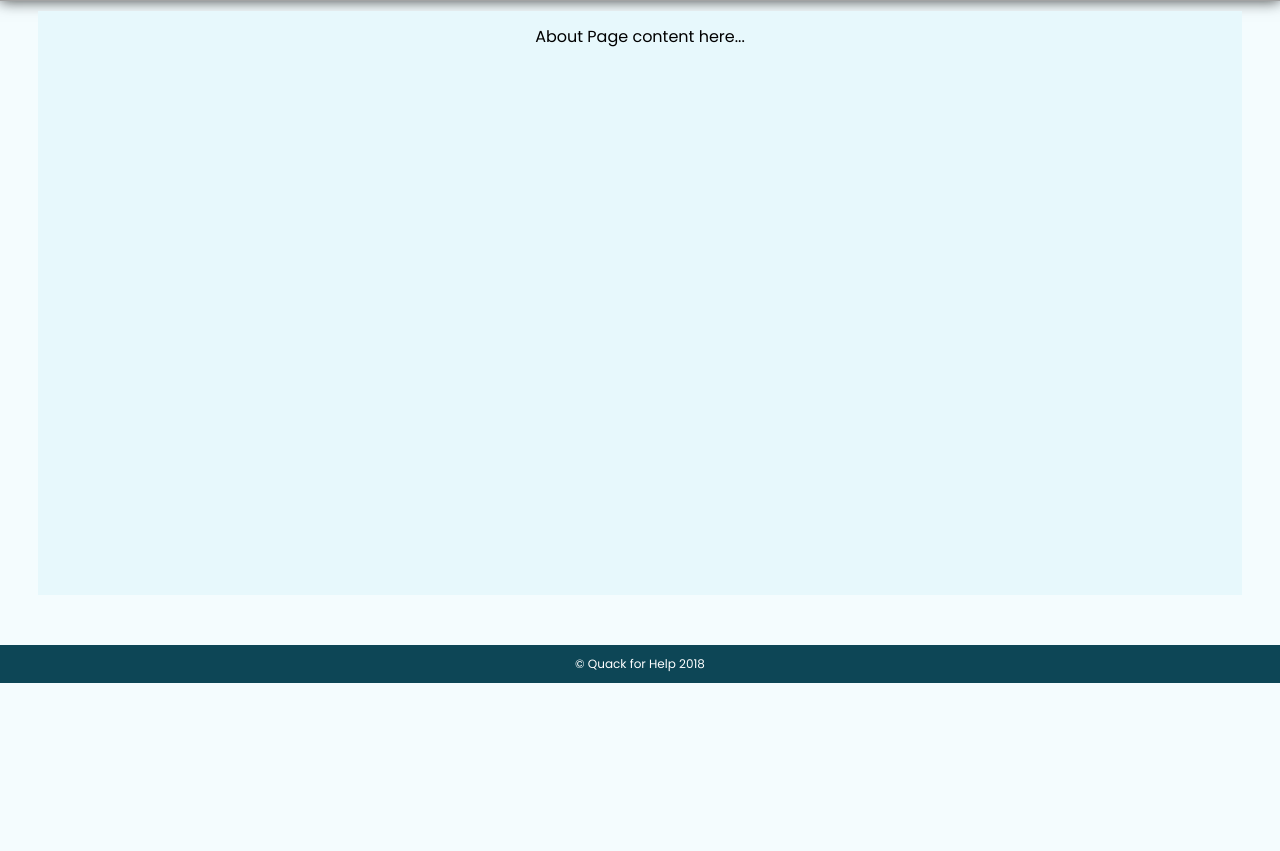
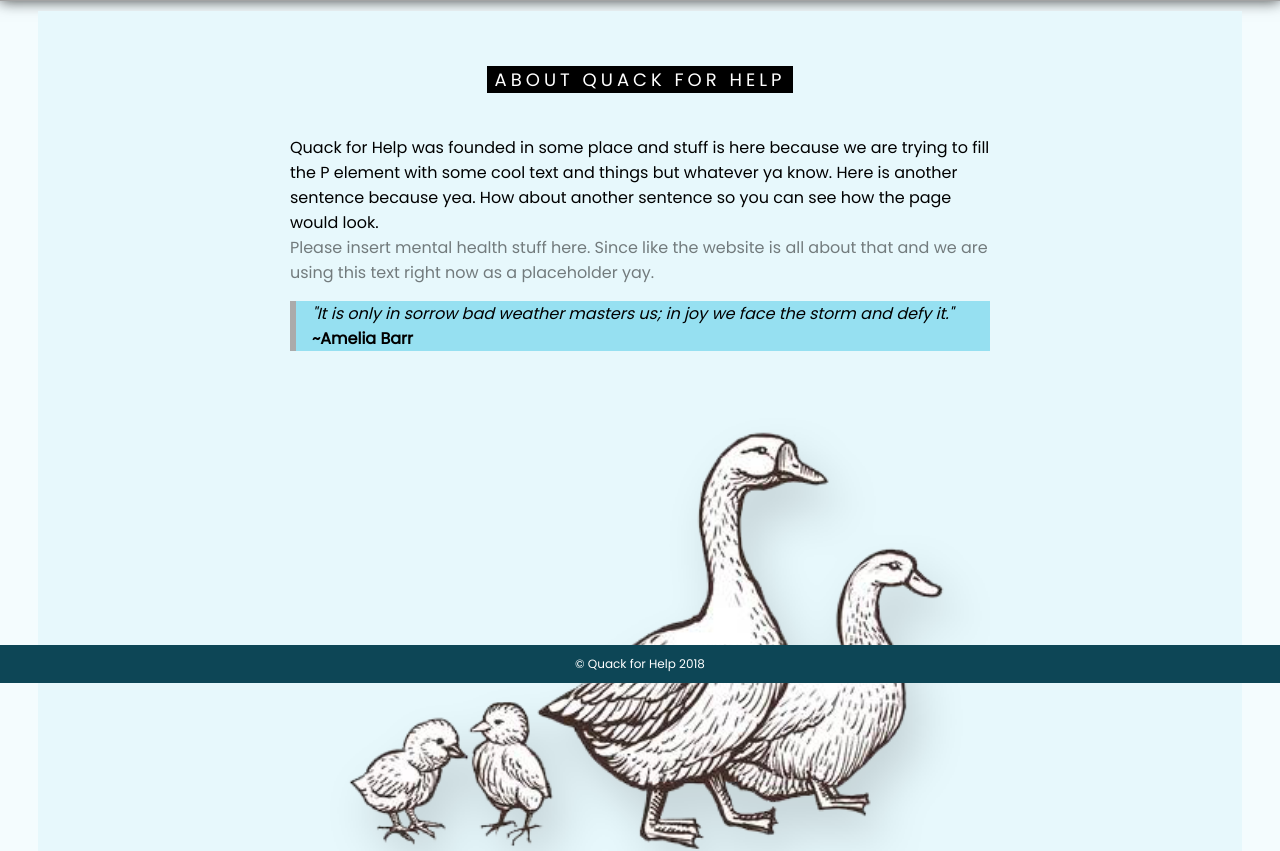
Before and after one commit to mikedelgaudio/quackForHelp, a plain HTML site: page pages/about.html in a window 1280 px wide. Shown: the part 117-968 px from the top of the page. Before the commit the page ends 800 px from the top, so only its background shows below. Drawn offline with Linux system fonts and the light colour scheme.

Commit message:
about page worked on, more uniform to the pages, need to fill with meaningful content...

```diff
--- a/css/about-content.css
+++ b/css/about-content.css
@@ -1,3 +1,85 @@
 @charset "UTF-8";
 /* CSS Document */
+/*I pledge my honor that I have abided by the Stevens Honor System.
+Michael DelGaudio
+Brandon Seidman
+Katelyn Chen
+Milad Masoodi
+Mitra Modi*/
 /*About CSS for CONTENT*/
+/*h5.quackHeader{
+	font-size:18px;
+	font-weight:400;
+	margin:10px 0;
+}*/
+
+.author{
+	font-weight: bold;
+}
+
+.questionLink{
+	padding-bottom: 5%;
+	text-align: center;
+}
+/*to get rid of the column list of links*/
+@media screen and (max-width: 600px){
+	.questionLink{
+		padding-bottom: 10%;
+	}
+}
+
+.lighterText{
+	opacity: 0.50;
+}
+
+.outsideContainer{
+	padding:0.01em 16px;
+}
+
+.innerContent{
+	margin-left:auto;
+	margin-right:auto;
+	max-width:700px;
+}
+
+/*This for the header About Quack for Help*/
+/*.quackCenter{
+	text-align:center;
+	width:auto
+}
+.quackPadding{
+	padding-top:32px;
+	padding-bottom:32px;
+}
+.quackBackgroundForText{
+	background-color:#000;
+	color:#fff;
+	display:inline-block;
+	padding-left:8px;
+	padding-right:8px;
+	text-align:center;
+}
+.quackSpacing{
+	letter-spacing:4px;
+}*/
+/**/
+
+/*Quote CSS*/
+.quackQuote{
+	padding:0.01em 16px;
+	margin-top:16px;
+	margin-bottom:16px;
+}
+.quackDarkerBackground{
+	color:#000;
+	background-color:#96E0F1;
+}
+.quackBorderLeft{
+	border-left: 6px solid #ABABAB;
+}
+/**/
+.about-duck{
+	width:100%;
+	max-width:1000px;
+	margin-top:16px;
+}
--- a/css/contact-content.css
+++ b/css/contact-content.css
@@ -1,3 +1,9 @@
 @charset "UTF-8";
 /* CSS Document */
+/*I pledge my honor that I have abided by the Stevens Honor System.
+Michael DelGaudio
+Brandon Seidman
+Katelyn Chen
+Milad Masoodi
+Mitra Modi*/
 /*Contact Content CSS here*/
--- a/css/main.css
+++ b/css/main.css
@@ -1,5 +1,11 @@
 @charset "UTF-8";
 /* CSS Document Desktop*/
+/*I pledge my honor that I have abided by the Stevens Honor System.
+Michael DelGaudio
+Brandon Seidman
+Katelyn Chen
+Milad Masoodi
+Mitra Modi*/
 
 /*Reset margins and padding*/
  * {
@@ -151,3 +157,30 @@ img.brand-logo {
 	padding: 1%;
 	min-height: 73vh;
 }
+
+/*For header title on each page*/
+.quackCenter{
+	text-align:center;
+	width:auto
+}
+.quackPadding{
+	padding-top:32px;
+	padding-bottom:32px;
+}
+.quackBackgroundForText{
+	background-color:#000;
+	color:#fff;
+	display:inline-block;
+	padding-left:8px;
+	padding-right:8px;
+	text-align:center;
+}
+.quackSpacing{
+	letter-spacing:4px;
+}
+
+h5.quackHeader{
+	font-size:18px;
+	font-weight:400;
+	margin:10px 0;
+}
--- a/css/quizzes-content.css
+++ b/css/quizzes-content.css
@@ -1,3 +1,9 @@
 @charset "UTF-8";
 /* CSS Document */
+/*I pledge my honor that I have abided by the Stevens Honor System.
+Michael DelGaudio
+Brandon Seidman
+Katelyn Chen
+Milad Masoodi
+Mitra Modi*/
 /*Quizzes CSS CONTENT here*/
--- a/js/script_1.js
+++ b/js/script_1.js
@@ -1 +1,7 @@
 // JavaScript Document
+/*I pledge my honor that I have abided by the Stevens Honor System.
+Michael DelGaudio
+Brandon Seidman
+Katelyn Chen
+Milad Masoodi
+Mitra Modi*/
--- a/pages/about.html
+++ b/pages/about.html
@@ -1,4 +1,10 @@
 <!DOCTYPE HTML>
+<!--I pledge my honor that I have abided by the Stevens Honor System.
+Michael DelGaudio
+Brandon Seidman
+Katelyn Chen
+Milad Masoodi
+Mitra Modi-->
 <html lang="en">
 <head>
 
@@ -46,7 +52,23 @@
 	<!--Put all your work inside this div!-->
 	<div class="main-content">
 
-		<p>About Page content here...</p>
+		<!-- About Container -->
+		<div class="outsideContainer">
+  			<div class="innerContent">
+    			<h5 class="quackCenter quackPadding quackHeader"><span class="quackBackgroundForText quackSpacing">ABOUT QUACK FOR HELP</span></h5>
+    				<p>Quack for Help was founded in some place and stuff is here because we are trying to fill the P element with some cool text and things but whatever ya know. Here is another sentence because yea. How about another sentence so you can see how the page would look.</p>
+
+    				<p class="lighterText">Please insert mental health stuff here. Since like the website is all about that and we are using this text right now as a placeholder yay.</p>
+    				<div class="quackQuote quackBorderLeft quackDarkerBackground">
+      					<p><i>"It is only in sorrow bad weather masters us; in joy we face the storm and defy it."</i></p>
+      					<p class="author">&#126;Amelia Barr</p>
+   					</div>
+    				<img class="about-duck" src="../images/about-images/ducks.png" alt="ducks">
+    				<p class="questionLink"><strong>Wonder if you need help?</strong><a href="quizzes.html"> take our quiz!</a></p>
+
+
+  			</div>
+		</div>
 
 
 
```
Also changed, not shown: css/index-content.css (+10 -5 lines), pages/contact.html (+8 -1 lines), pages/index.html (+8 -8 lines), pages/quizzes.html (+8 -1 lines), images/about-images/ducks.png (added).
